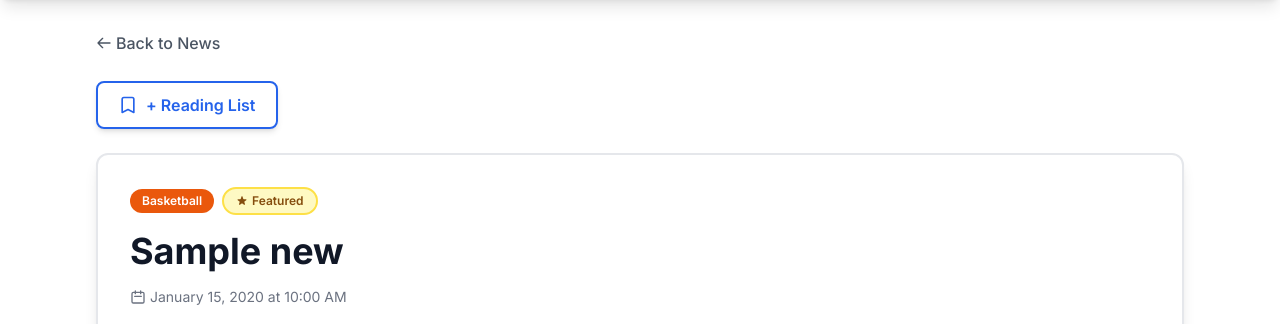
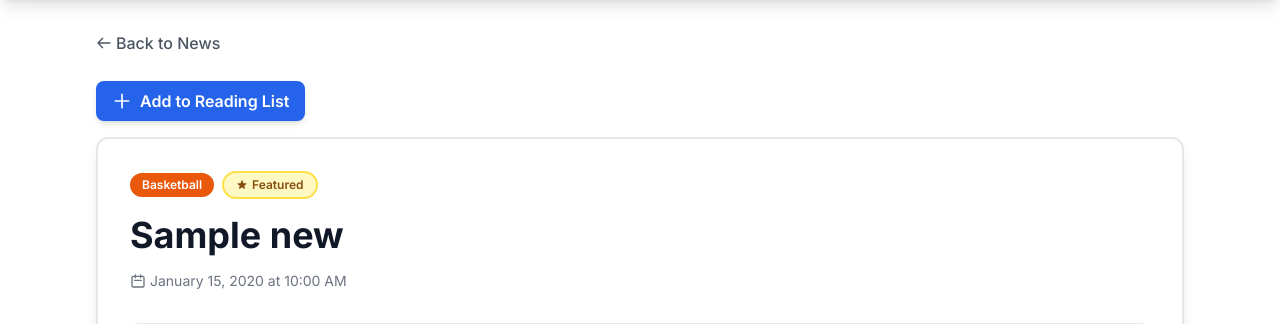
Before and after one commit to pbp-kelompok-e6/olr-gg, a Django app: page /news/00000000-0000-0000-0000-000000000001/ in a window 1280 px wide. Shown: the part 65-389 px from the top of the page. Run offline with Django 5.2, Linux system fonts and the light colour scheme; a user stored in the database is signed in; tables that the repository leaves empty hold one stand-in row (values such as "Sample post"); grey boxes marked "Sample" are stand-in pictures; some libraries are stand-ins or nearby versions.

Commit message:
Reading list in news detail fix

```diff
--- a/forum/templates/post_detail.html
+++ b/forum/templates/post_detail.html
@@ -20,7 +20,7 @@
         <div id="post-display-area">
             <div class="flex items-center gap-4 mb-2">
                 <h2 id="post-title-display" class="text-3xl font-bold text-gray-900">{{ post.title }}</h2>
-                <span id="category-badge-display" class="inline-flex items-center px-3 py-1 rounded-full text-sm font-medium bg-green-100 text-green-800">
+                <span id="category-badge-display" class="inline-flex items-center px-3 py-1 rounded-full text-sm font-medium bg-blue-100 text-blue-800">
                     {{ post.get_category_display }}
                 </span>
             </div>
--- a/main/templates/news_detail.html
+++ b/main/templates/news_detail.html
@@ -165,11 +165,18 @@
 </div>
 
 {% include 'readinglist/reading_list_modal.html' %}
+{% include 'readinglist/reading_list_scripts.html' %}
 
 <script>
 const NEWS_ID = "{{ news.id }}";
 const NEWS_DETAIL_ENDPOINT = `{% url 'main:show_json_by_id' '00000000-0000-0000-0000-000000000000' %}`.replace('00000000-0000-0000-0000-000000000000', NEWS_ID);
 const IS_AUTHENTICATED = "{{ user.is_authenticated|yesno:'true,false' }}" === 'true';
+window.READING_LIST_TOGGLE_ENDPOINT_BASE = "{% url 'readinglist:add_remove_news' '00000000-0000-0000-0000-000000000000' %}";
+window.NEWS_STATUS_ENDPOINT_BASE = "{% url 'readinglist:get_news_list_status' '00000000-0000-0000-0000-000000000000' %}";
+window.IS_AUTHENTICATED = "{{ user.is_authenticated|yesno:'true,false' }}" === 'true';
+window.CURRENT_NEWS_ID = NEWS_ID;
+window.NEWS_STATUS_ENDPOINT = window.NEWS_STATUS_ENDPOINT_BASE.replace('00000000-0000-0000-0000-000000000000', NEWS_ID);
+window.READING_LIST_TOGGLE_ENDPOINT = window.READING_LIST_TOGGLE_ENDPOINT_BASE.replace('00000000-0000-0000-0000-000000000000', NEWS_ID);
 
 const loadingState = document.getElementById('loading-state');
 const errorState = document.getElementById('error-state');
--- a/readinglist/templates/readinglist/reading_list_button.html
+++ b/readinglist/templates/readinglist/reading_list_button.html
@@ -1,11 +1,14 @@
 {% if user.is_authenticated %}
-<div class="mb-6">
-    <button id="add-to-reading-list-btn"
-        class="inline-flex items-center px-5 py-2.5 border-2 border-blue-600 text-blue-600 hover:bg-blue-600 hover:text-white font-semibold rounded-lg transition-all duration-200 shadow-md hover:shadow-lg group">
-        <svg class="w-5 h-5 mr-2 transition-transform group-hover:scale-110" fill="none" stroke="currentColor" viewBox="0 0 24 24">
-            <path stroke-linecap="round" stroke-linejoin="round" stroke-width="2" d="M5 5a2 2 0 012-2h10a2 2 0 012 2v16l-7-3.5L5 21V5z"></path>
+<div class="mb-4">
+    <button
+        id="add-to-reading-list-btn"
+        onclick="openReadingListModal()"
+        class="inline-flex items-center px-4 py-2 bg-blue-600 text-white font-semibold rounded-lg hover:bg-blue-700 transition-colors shadow-md"
+    >
+        <svg class="w-5 h-5 mr-2" fill="none" stroke="currentColor" viewBox="0 0 24 24">
+            <path stroke-linecap="round" stroke-linejoin="round" stroke-width="2" d="M12 4v16m8-8H4"></path>
         </svg>
-        <span id="reading-list-status-text">+ Reading List</span>
+        Add to Reading List
     </button>
 </div>
 {% endif %}
```
